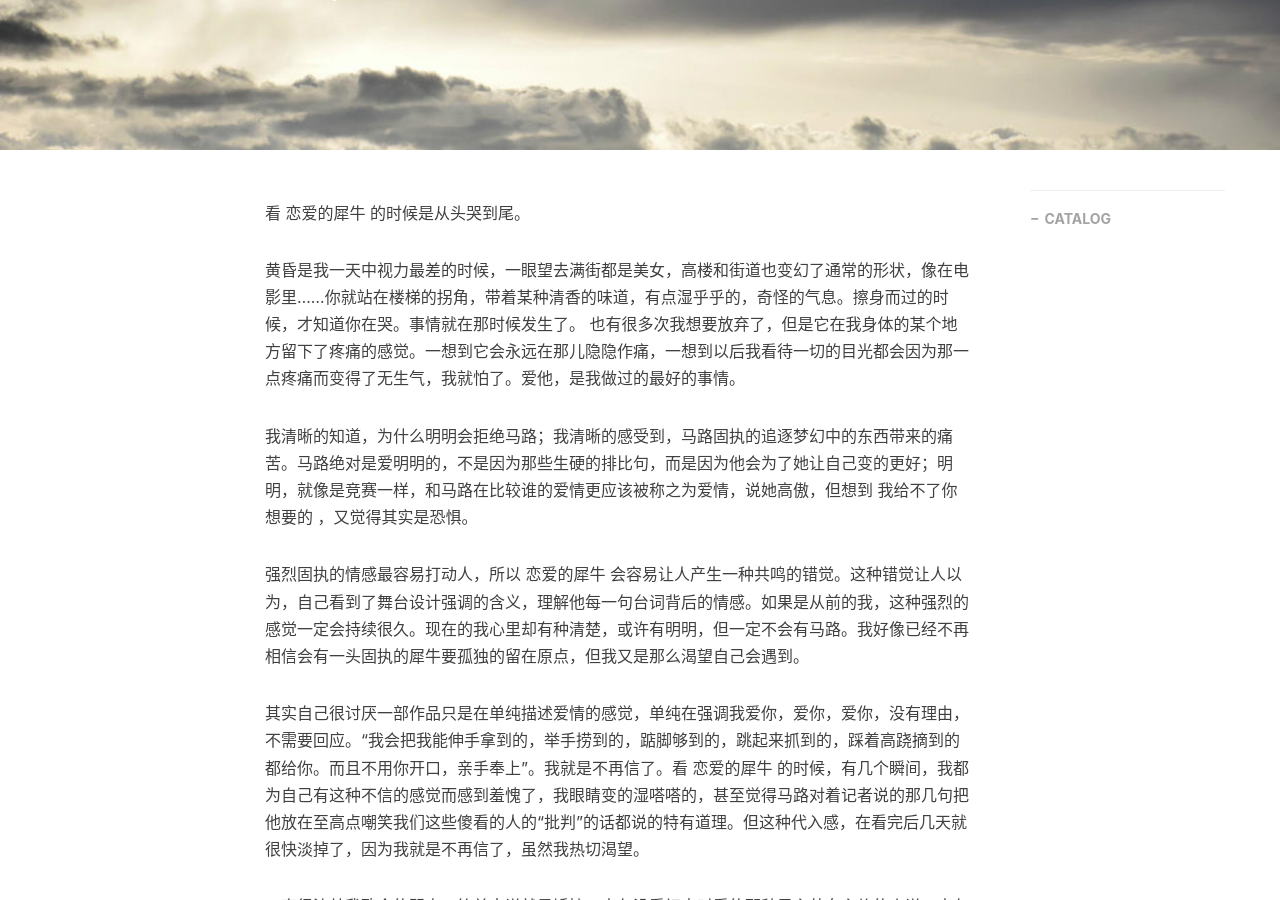
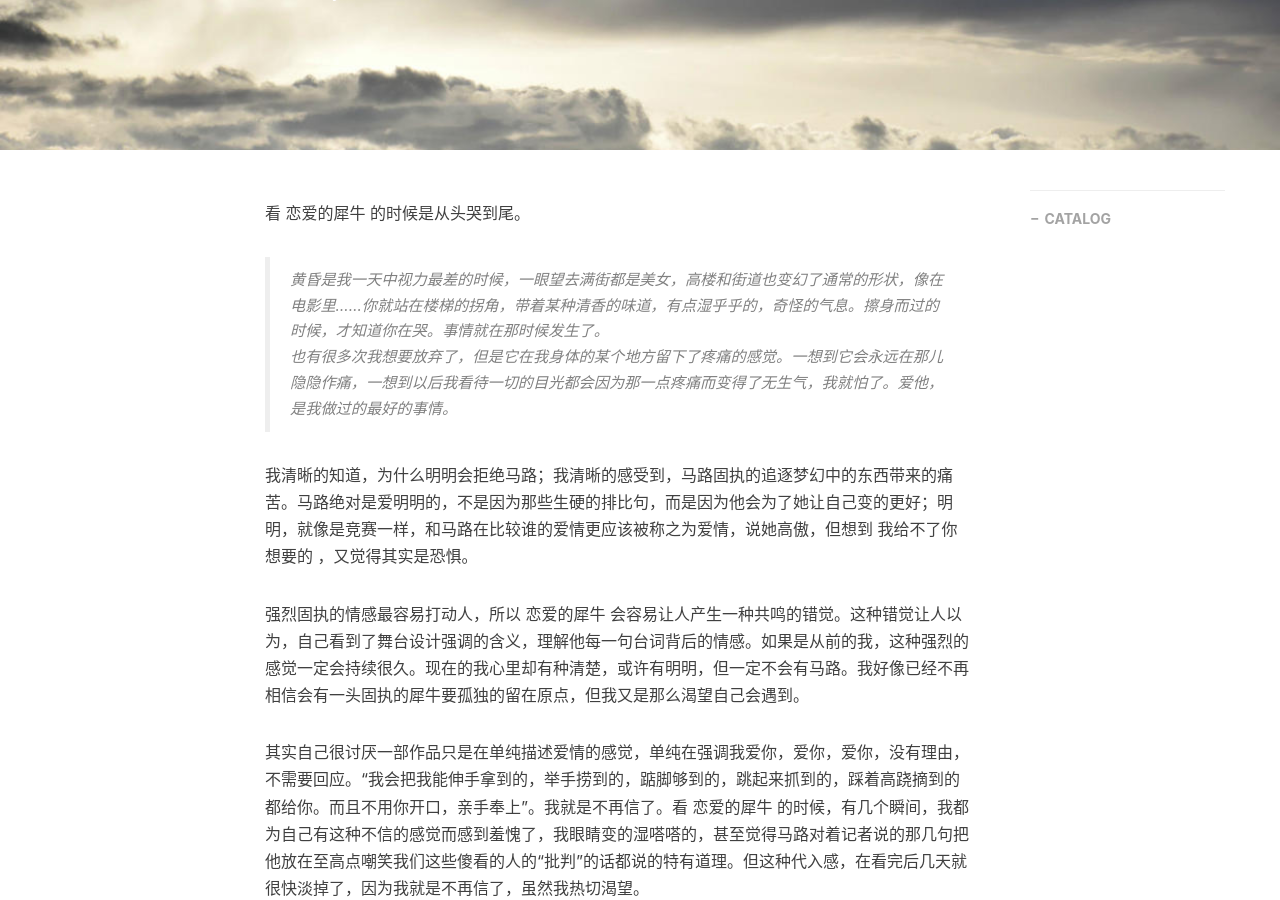
Before and after one commit to yesenin-flower/yesenin-flower.github.io, a Jekyll site: the page built from _posts/novel/2014-12-06-rouruan.md, in a window 1280 px wide and 900 px high, scrolled down 307 px. Built offline with Jekyll 4.4.1, drawn with Linux system fonts in a browser that asks for light colours; nearby versions of some CDN libraries; comment, search, counter and statistics services are not loaded.

```diff
--- a/_posts/novel/2014-12-06-rouruan.md
+++ b/_posts/novel/2014-12-06-rouruan.md
@@ -12,8 +12,9 @@ tags:
 
 看 恋爱的犀牛 的时候是从头哭到尾。
 
-黄昏是我一天中视力最差的时候，一眼望去满街都是美女，高楼和街道也变幻了通常的形状，像在电影里……你就站在楼梯的拐角，带着某种清香的味道，有点湿乎乎的，奇怪的气息。擦身而过的时候，才知道你在哭。事情就在那时候发生了。
-也有很多次我想要放弃了，但是它在我身体的某个地方留下了疼痛的感觉。一想到它会永远在那儿隐隐作痛，一想到以后我看待一切的目光都会因为那一点疼痛而变得了无生气，我就怕了。爱他，是我做过的最好的事情。
+> 黄昏是我一天中视力最差的时候，一眼望去满街都是美女，高楼和街道也变幻了通常的形状，像在电影里……你就站在楼梯的拐角，带着某种清香的味道，有点湿乎乎的，奇怪的气息。擦身而过的时候，才知道你在哭。事情就在那时候发生了。
+>
+> 也有很多次我想要放弃了，但是它在我身体的某个地方留下了疼痛的感觉。一想到它会永远在那儿隐隐作痛，一想到以后我看待一切的目光都会因为那一点疼痛而变得了无生气，我就怕了。爱他，是我做过的最好的事情。
 
 我清晰的知道，为什么明明会拒绝马路；我清晰的感受到，马路固执的追逐梦幻中的东西带来的痛苦。马路绝对是爱明明的，不是因为那些生硬的排比句，而是因为他会为了她让自己变的更好；明明，就像是竞赛一样，和马路在比较谁的爱情更应该被称之为爱情，说她高傲，但想到 我给不了你想要的 ，又觉得其实是恐惧。
 
```
